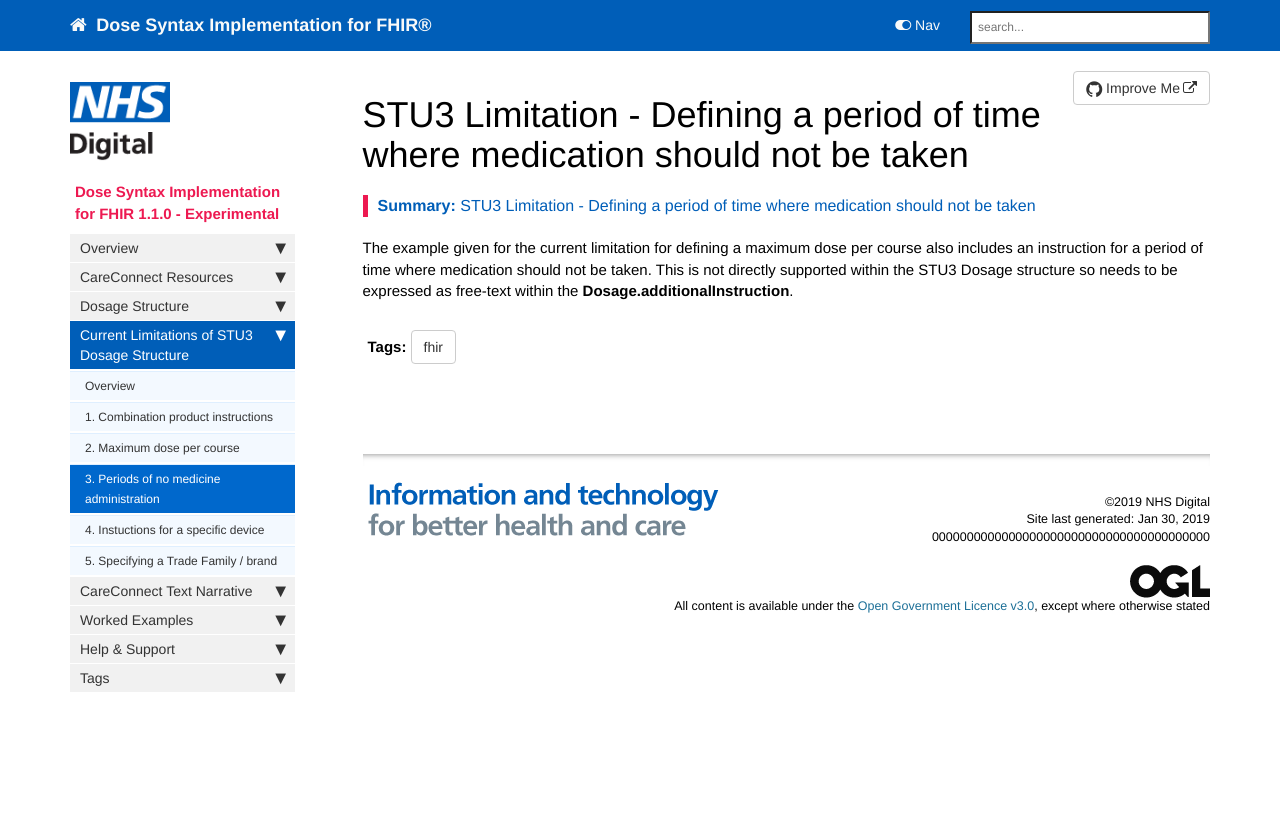
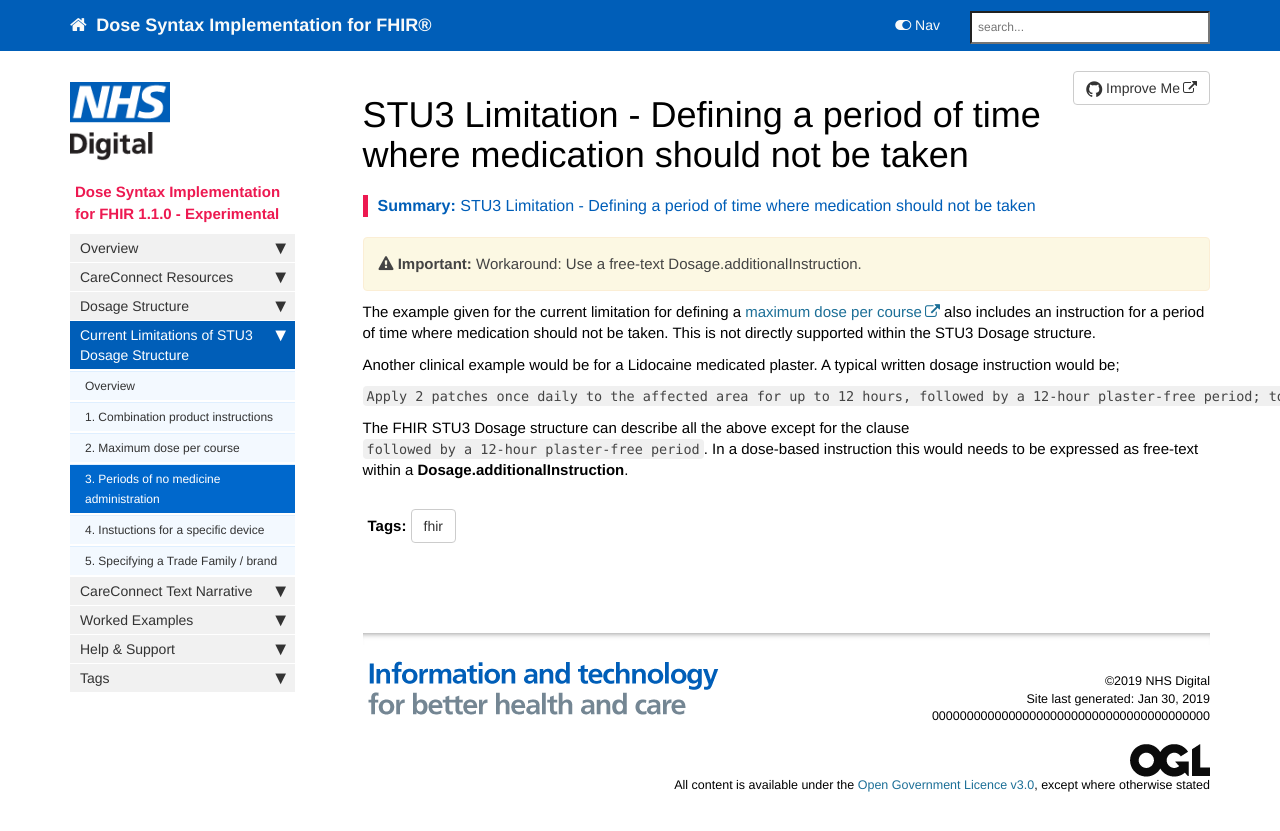
Before and after one commit to nhsconnect/Dose-Syntax-Implementation, a Jekyll site: the page built from pages/explore/dosage-no-meds.md, in a window 1280 px wide. Shown: the top 831 px of the page. Built offline with Jekyll 4.4.1, drawn with Linux system fonts in a browser that asks for light colours; nearby versions of some CDN libraries; comment, search, counter and statistics services are not loaded.

Commit message:
Add files via upload

```diff
--- a/pages/explore/dosage-no-meds.md
+++ b/pages/explore/dosage-no-meds.md
@@ -8,5 +8,12 @@ summary: "STU3 Limitation - Defining a period of time where medication should no
 ---
 
 
+{% include important.html content="Workaround: Use a free-text Dosage.additionalInstruction." %}
 
-The example given for the current limitation for defining a maximum dose per course also includes an instruction for a period of time where medication should not be taken. This is not directly supported within the STU3 Dosage structure so needs to be expressed as free-text within the **Dosage.additionalInstruction**.
+The example given for the current limitation for defining a [maximum dose per course](https://nhsconnect.github.io/Dose-Syntax-Implementation/dosage-maxdose.html) also includes an instruction for a period of time where medication should not be taken. This is not directly supported within the STU3 Dosage structure.
+
+Another clinical example would be for a Lidocaine medicated plaster. A typical written dosage instruction would be;
+
+`Apply 2 patches once daily to the affected area for up to 12 hours, followed by a 12-hour plaster-free period; to be applied to intact, dry, non-hairy, non-irritated skin`
+
+The FHIR STU3 Dosage structure can describe all the above except for the clause `followed by a 12-hour plaster-free period`. In a dose-based instruction this would needs to be expressed as free-text within a **Dosage.additionalInstruction**.
```
Also changed, not shown: pages/explore/dosage-combi.md (+1 -0 lines), pages/explore/dosage-maxdose.md (+1 -0 lines), pages/explore/dosage-specific-device.md (+3 -2 lines), pages/explore/dosage-tradefamily.md (+2 -2 lines).
